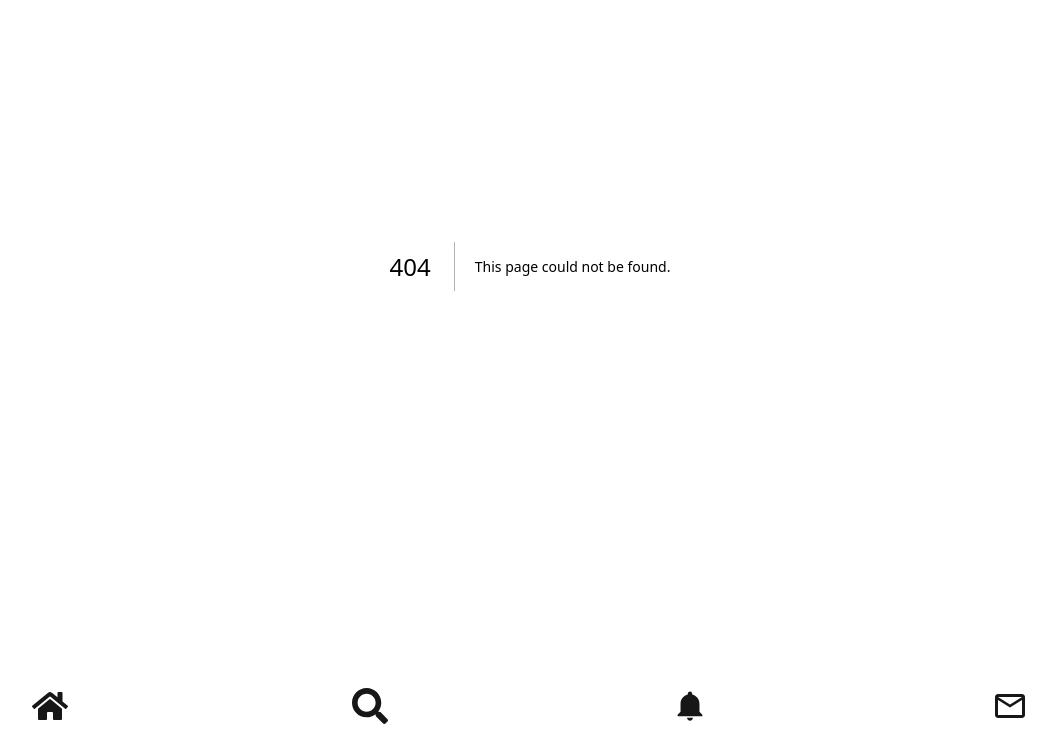
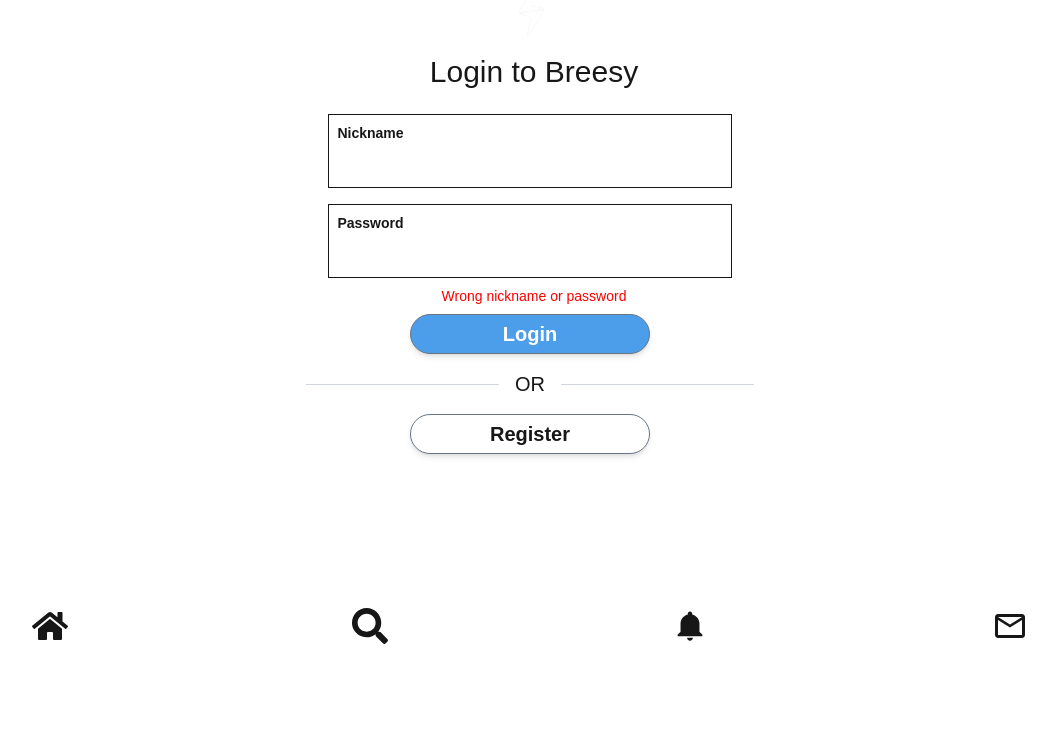
Before and after one commit to DAD-Equipe-2/breezy, a Next.js app in the folder frontend/breezy/: page /login in a window 1280 px wide. Before the commit this address had no page. Shown: the part 134-880 px from the top of the page, without its empty margins (110-1166 px from the left). After the commit the page ends 800 px from the top, so only its background shows below. Built offline with nearby package versions, Linux system fonts and the light colour scheme.

Commit message:
Update input.js Creation Button.js and login page

```diff
--- a/frontend/breezy/src/app/globals.css
+++ b/frontend/breezy/src/app/globals.css
@@ -5,6 +5,8 @@
   --foreground: #171717;
   --primary: #4C9EEB;
   --secondary: #687684;
+  --tertiary: #0084FF;
+  --quaternary: #FF0000;
 }
 
 @theme inline {
@@ -12,6 +14,8 @@
   --color-foreground: var(--foreground);
   --color-primary: var(--primary);
   --color-secondary: var(--secondary);
+  --color-tertiary: var(--tertiary);
+  --color-quaternary: var(--quaternary);
   --font-sans: var(--font-geist-sans);
   --font-mono: var(--font-geist-mono);
 }
--- /dev/null
+++ b/frontend/breezy/src/app/login/page.js
@@ -0,0 +1,54 @@
+"use client";
+
+import Input from "@/components/input";
+import Button from "@/components/button";
+
+export default function Login() {
+  return (
+    <div className="flex flex-col justify-center items-center w-16 h-16 mt-80 my-2  w-full">
+      <img
+        src="breezy_logo_dark.jpg"
+        className="w-18 h-31 object-cover"
+      />
+        <div className="flex flex-col text-3xl text-bold fond-Roboto justify-center items-center w-full max-w-md mx-auto mt-2">
+            <p className="ml-2 mb-4">
+                Login to Breesy
+            </p>
+            <div className="flex justify-center my-2 w-full">
+                <Input Nickname="Nickname" />
+            </div>
+            <div className="flex justify-center my-2 w-full">
+                <Input Nickname="Password" />
+            </div>
+            <div className="flex justify-center items-center w-full max-w-md ">
+                <p className="text-quaternary text-sm ml-2">Wrong nickname or password</p>
+            </div>
+            <div className="flex justify-center items-center my-2 w-full ">
+                <Button
+                    text="Login"
+                    textcolor="text-background"
+                    textFondSize="text-xl"
+                    bordercolor="border-secondary"
+                    color="bg-primary"
+                    action={() => console.log("Login clicked")}
+                />
+            </div>
+            <div className="flex items-center w-full max-w-md my-2">
+                <div className="flex-grow border-t border-gray-300"></div>
+                <p className="mx-4 text-foreground text-xl">OR</p>
+                <div className="flex-grow border-t border-gray-300"></div>
+            </div>
+            <div className="flex justify-center items-center my-2 w-full ">
+                <Button
+                    text="Register"
+                    textcolor="text-foreground"
+                    textFondSize="text-xl"
+                    bordercolor="border-secondary"
+                    color="bg-background"
+                    action={() => console.log("Login clicked")}
+                />
+            </div>
+        </div>
+    </div>
+  );
+}
--- a/frontend/breezy/src/app/page.js
+++ b/frontend/breezy/src/app/page.js
@@ -1,9 +1,11 @@
+"use client";
+
 import Image from "next/image";
 import Post from "../components/post";
-import TextBox from "../components/textbox";
+import Input from "../components/input";
+import Button from "@/components/button";
+import { redirect } from "next/navigation";
 
 export default function Home() {
-  return (
-   <TextBox></TextBox>
-  );
+  redirect("/login");
 }
--- /dev/null
+++ b/frontend/breezy/src/components/button.js
@@ -0,0 +1,12 @@
+"use client";
+
+export default function Button({ text, textcolor, textFondSize, bordercolor, color, action }) {
+  return (
+    <button
+      onClick={action}
+      className={`${textcolor} border ${bordercolor} ${textFondSize} font-semibold rounded-full shadow-md ${color} w-full max-w-[240px] h-9 sm:h-10`}
+    >
+      {text}
+    </button>
+  );
+}
--- a/frontend/breezy/src/components/input.js
+++ b/frontend/breezy/src/components/input.js
@@ -0,0 +1,14 @@
+export default function Input({ Nickname }) {
+  return (
+    <div className="border border-foreground p-2 w-[90%]">
+      <p className="text-foreground font-bold font-Roboto text-sm">
+        {Nickname}
+      </p>
+      <input
+        type="text"
+        defaultValue=""
+        className="text-foreground font-thin text-xs font-Roboto mt-2 bg-transparent w-full focus:outline-none"
+      />
+    </div>
+  );
+}
--- a/frontend/breezy/src/components/textbox.js
+++ /dev/null
@@ -1,12 +0,0 @@
-export default function TextBox() {
-  return (
-    <div className="flex post bg-foreground text-primary">
-      <div className="flex flex-col ml-8 my-2 pr-2 space-y-2 w-full">
-        <div className="border border-black p-2 w-[90%]">
-          <p className="text-background font-bold font-Roboto text-sm">Nickname</p>
-          <p className="text-background font-thin text-xs font-Roboto mt-2">Loangayard</p>
-        </div>
-      </div>
-    </div>
-  );
-}
```
Also changed, not shown: frontend/breezy/public/breezy_logo.jpg (added), frontend/breezy/public/breezy_logo_dark.jpg (added).
